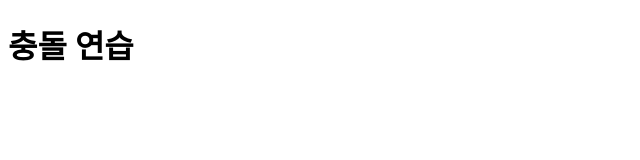
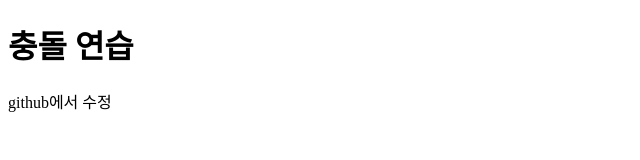
Before and after one commit to kiiiiri/front, a plain HTML site: page test.html in a window 1280 px wide. Shown: the whole page, without its empty margins (0-640 px from the left). Drawn offline with Linux system fonts and the light colour scheme.

Commit message:
Update test.html

```diff
--- a/test.html
+++ b/test.html
@@ -8,5 +8,6 @@
   </head>
   <body>
     <h1>충돌 연습</h1>
+    <p>github에서 수정</p>
   </body>
 </html>
```
